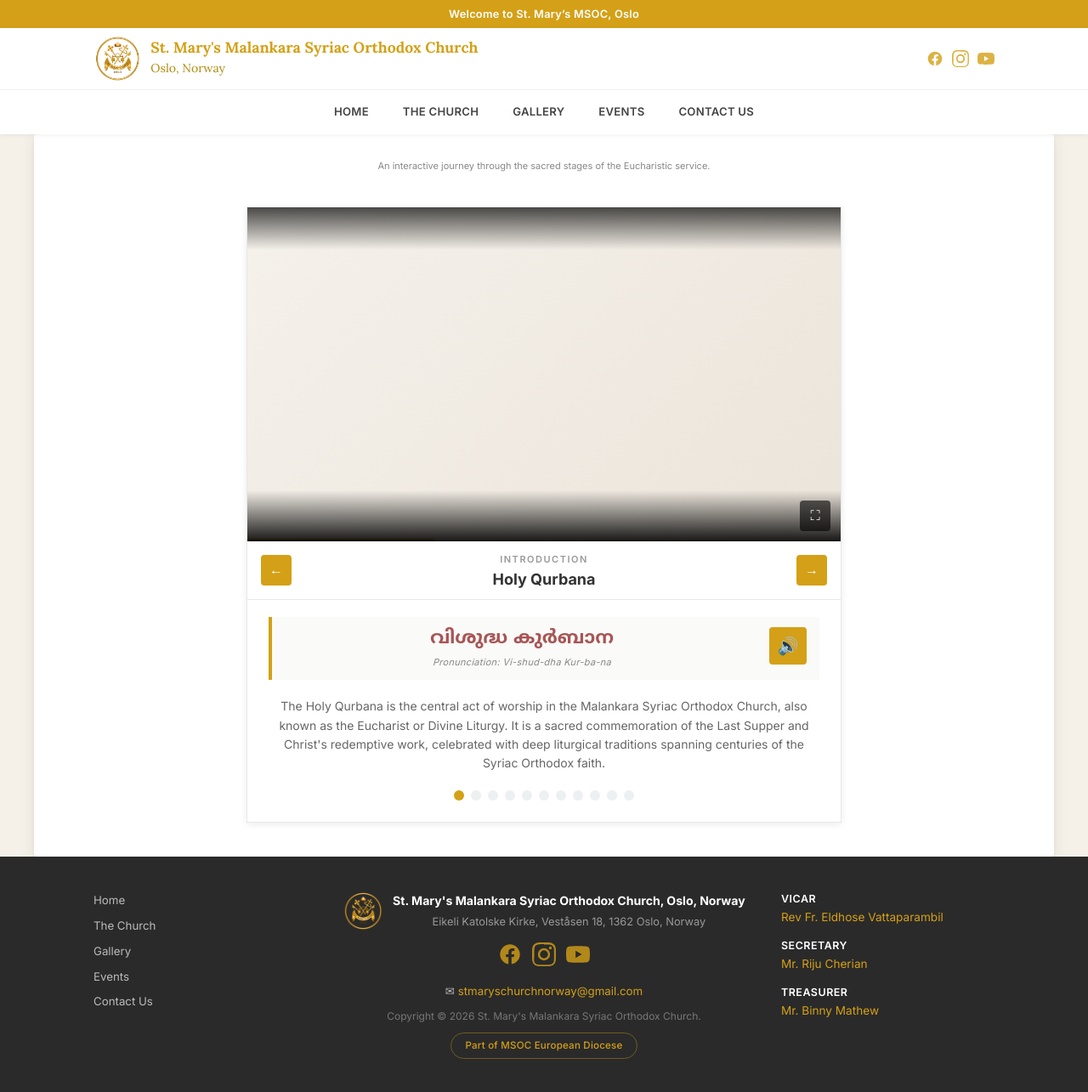
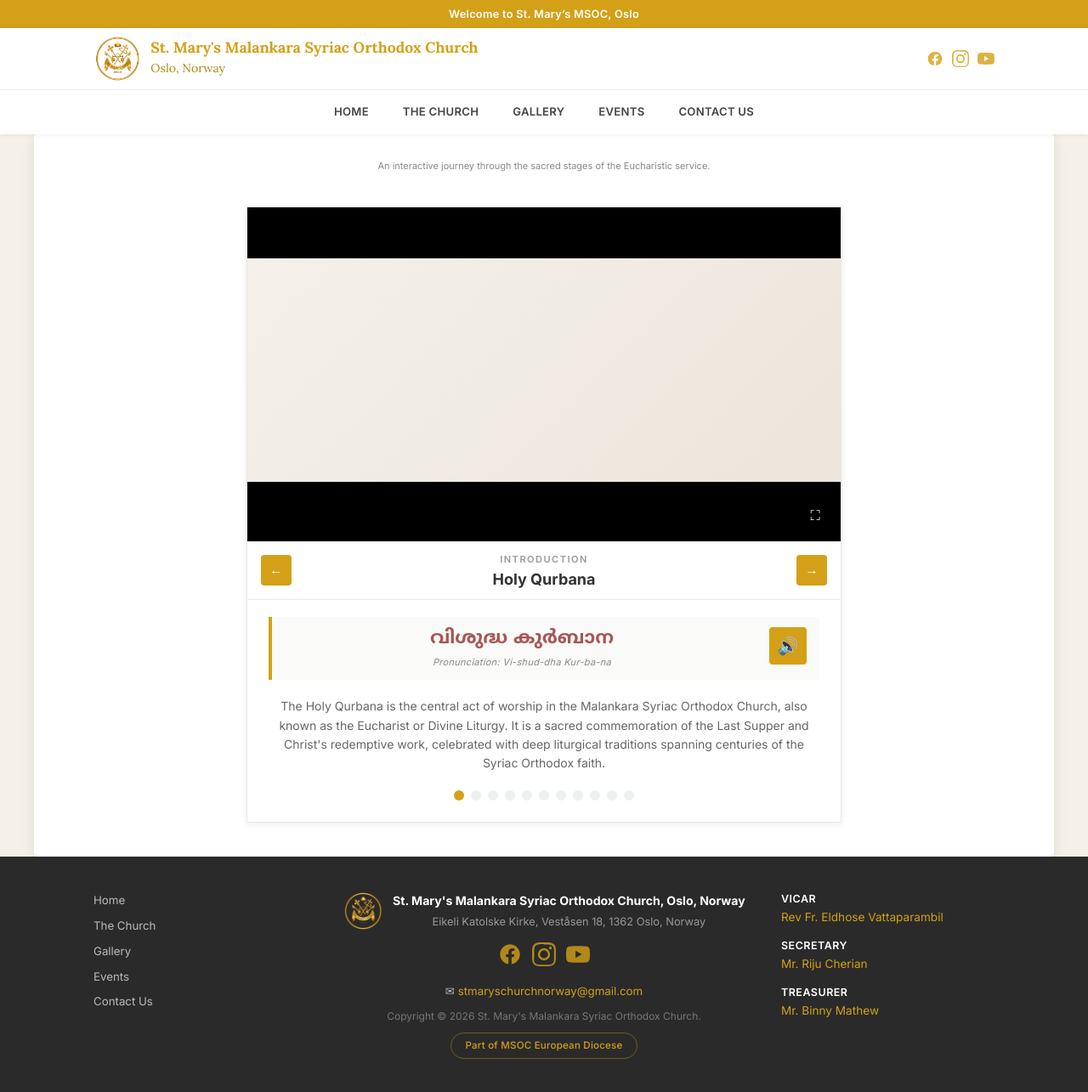
Before and after one commit to stmaryschurchnorway/stmaryschurchnorway.github.io, a Jekyll site: the page built from qurbana.md, in a window 1280 px wide and 1286 px high. Shown: the whole window at 85% size. Built offline with Jekyll 4.4.1, drawn with Linux system fonts in a browser that asks for light colours.

Commit message:
fix: Make overlay masks fully opaque to hide YouTube elements on hover
- Changed overlays from transparent gradients to solid black
- Completely blocks title and end screen suggestions
- Added pointer-events: none to allow video interaction
- Increased overlay heights for full coverage

```diff
--- a/assets/css/qurbana.css
+++ b/assets/css/qurbana.css
@@ -67,9 +67,10 @@
   top: 0;
   left: 0;
   right: 0;
-  height: 50px;
-  background: linear-gradient(to bottom, rgba(0,0,0,0.7), transparent);
+  height: 60px;
+  background: #000;
   z-index: 5;
+  pointer-events: none;
 }
 
 #youtubeContainer::after {
@@ -78,9 +79,10 @@
   bottom: 0;
   left: 0;
   right: 0;
-  height: 60px;
-  background: linear-gradient(to top, rgba(0,0,0,0.9), transparent);
+  height: 70px;
+  background: #000;
   z-index: 5;
+  pointer-events: none;
 }
 
 #placeholderText {
```
